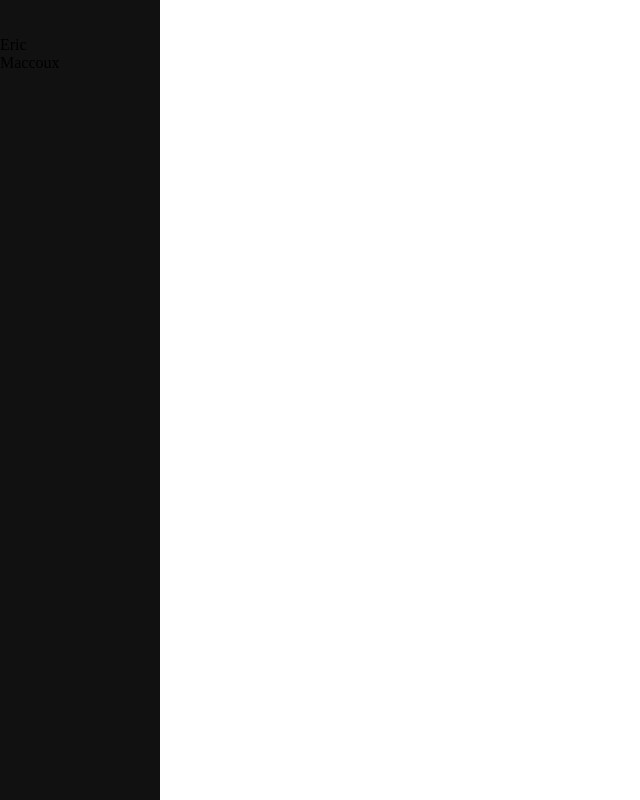
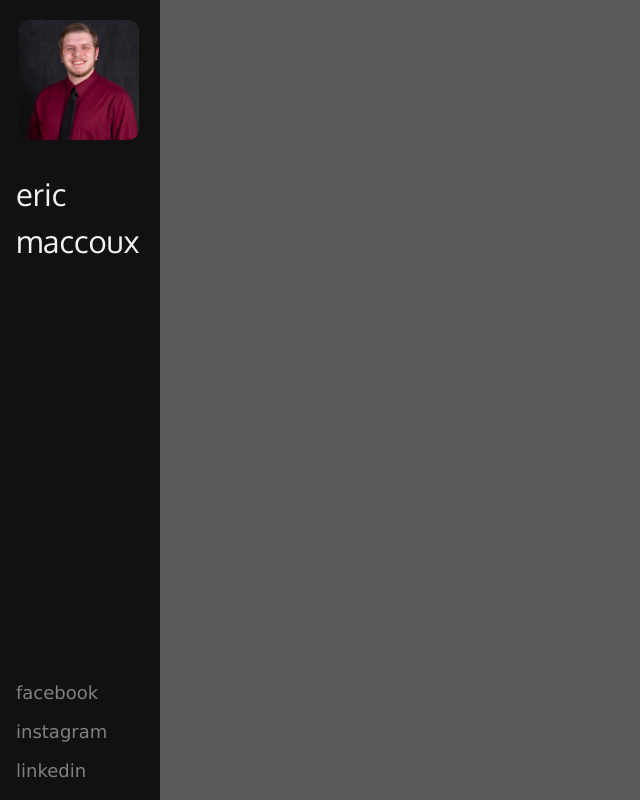
Before and after one commit to ECMaccoux/ecmaccoux.github.io, a plain HTML site: page index.html in a window 1280 px wide. Shown: the whole page, without its empty margins (0-640 px from the left). Drawn offline with nearby package versions, Linux system fonts and the light colour scheme.

Commit message:
Sidebar
Sidebar implemented

```diff
--- a/CSS/home.css
+++ b/CSS/home.css
@@ -1,7 +1,7 @@
 /* The sidebar menu */
 .sidenav {
-    height: 100%; /* Full-height: remove this if you want "auto" height */
-    width: 160px; /* Set the width of the sidebar */
+    height: 100%; /* Full-height*/
+    width: 160px; /* Width of the sidebar */
     position: fixed; /* Fixed Sidebar (stay in place on scroll) */
     z-index: 1; /* Stay on top */
     top: 0; /* Stay at the top */
@@ -15,16 +15,17 @@
   .sidenav a {
     padding: 6px 8px 6px 16px;
     text-decoration: none;
-    font-size: 25px;
+    font-size: 22px;
     color: #818181;
     display: block;
   }
 
-  .sidenav h6 {
-    padding: 6px 8px 6px 16px;
+  .name {
+    padding: 0px 8px 6px 16px;
     text-decoration: none;
-    font-size: 30px;
-    color: #818181;
+    font-family: 'Oxygen';
+    font-size: 31px;
+    color: #f1f1f1;
     display: block;
   }
 
--- a/index.html
+++ b/index.html
@@ -2,12 +2,22 @@
 <html>
     <head>
         <meta charset="UTF-8">
-        <link rel="stylesheet" href="/CSS/home.css">
+        <link rel="stylesheet" href="./CSS/home.css">
+        <link href="https://fonts.googleapis.com/css?family=Oxygen&display=swap" rel="stylesheet">
+        <link rel="stylesheet" href="https://www.w3schools.com/w3css/4/w3.css">
         <title>Eric Maccoux</title>
     </head>
-    <body>
-        <div class="sidenav">
-            <p>Eric<br />Maccoux</p>
+    <body style="background-color: #595959;">
+        <div class="sidenav w3-animate-left w3-animate-opacity" style="position: absolute; animation: animateleft 1s;">
+            <img class="w3-animate-opacity" src="./Images/Headshot.jpg" alt="Eric Maccoux" width="120px" height="120px" style="margin-left: 12%; margin-right: auto; border-radius: 10px;">
+
+            <p class="name w3-animate-opacity">eric<br />maccoux</p>
+
+            <div style="position: fixed; bottom: 0; margin-bottom: 10px;">
+                <a href="https://facebook.com/eric.maccoux" style="font-size: 18px;">facebook</a>
+                <a href="https://instagram.com/ericmaccoux" style="font-size: 18px;">instagram</a>
+                <a href="https://linkedin.com/in/ericmaccoux" style="font-size: 18px;">linkedin</a>
+            </div>
         </div>
 
         <div class="main">
```
Also changed, not shown: Images/Headshot.jpg (added), Images/HeadshotCircle.png (added).
